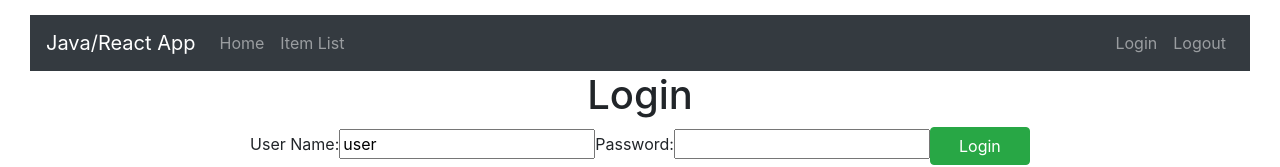
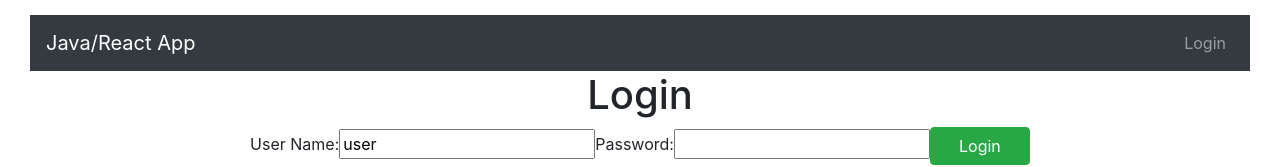
Before and after one commit to jfdoyle3/ItemListApp, a React (Create React App) app in the folder frontend/itemlist-app/: page / in a window 1280 px wide. Shown: the top 167 px of the page. Built offline with nearby package versions, Linux system fonts and the light colour scheme.

Commit message:
Working on Authentication

```diff
--- a/frontend/itemlist-app/src/components/ItemList/AuthenticationService.js
+++ b/frontend/itemlist-app/src/components/ItemList/AuthenticationService.js
@@ -1,11 +1,22 @@
+/* Using data in localStorage has no expiration time. The key in it won't be deleted and the
+ data stored in there will stay even if the browser is closed and considered unsecure.
+ The key has to be deleted manually or by code.
+ Using the sessionStorage the data get cleared when the page session ends and when you close the browser.
+ Using  sessionStorage preferred for login Authentication. */
+
 class AuthenicationService {
   registerSuccessfulLogin(username, password) {
     console.log("registerSuccessfulLogin");
     sessionStorage.setItem("authenticatedUser", username);
   }
   logout() {
-    console.log("registerSuccessfulLogout");
     sessionStorage.removeItem("authenticatedUser");
+  }
+
+  isUserLoggedIn() {
+    let user = sessionStorage.getItem("authenticatedUser");
+    if (user === null) return false;
+    return true;
   }
 }
 export default new AuthenicationService();
--- a/frontend/itemlist-app/src/components/ItemList/ItemListApp.jsx
+++ b/frontend/itemlist-app/src/components/ItemList/ItemListApp.jsx
@@ -31,6 +31,9 @@ class ItemListApp extends Component {
 
 class HeaderComponent extends Component {
   render() {
+    const isUserLoggedIn = AuthenticationService.isUserLoggedIn();
+    console.log(isUserLoggedIn);
+
     return (
       <header>
         <nav className="navbar navbar-expand-md navbar-dark bg-dark">
@@ -43,23 +46,30 @@ class HeaderComponent extends Component {
             </a>
           </div>
           <ul className="navbar-nav">
+            {isUserLoggedIn && (
               <li>
                 <Link className="nav-link" to="/welcome/user">
                   Home
                 </Link>
               </li>
+            )}
+            {isUserLoggedIn && (
               <li>
                 <Link className="nav-link" to="/itemlist">
                   Item List
                 </Link>
               </li>
+            )}
           </ul>
           <ul className="navbar-nav navbar-collapse  justify-content-end">
+            {!isUserLoggedIn && (
               <li>
                 <Link className="nav-link" to="/login">
                   Login
                 </Link>
               </li>
+            )}
+            {isUserLoggedIn && (
               <li>
                 <Link
                   className="nav-link"
@@ -69,6 +79,7 @@ class HeaderComponent extends Component {
                   Logout
                 </Link>
               </li>
+            )}
           </ul>
         </nav>
       </header>
```
Also changed, not shown: 1 other file (tests, documents, lock files or other folders). Lines whose indentation alone changed are shown as unchanged.
